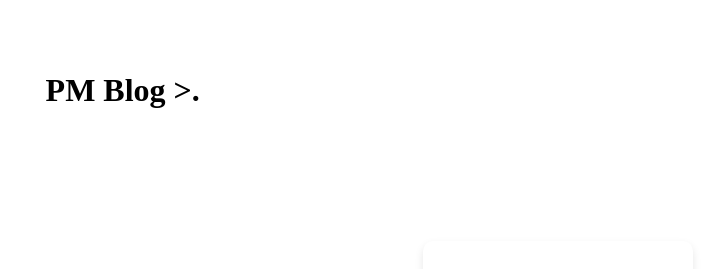
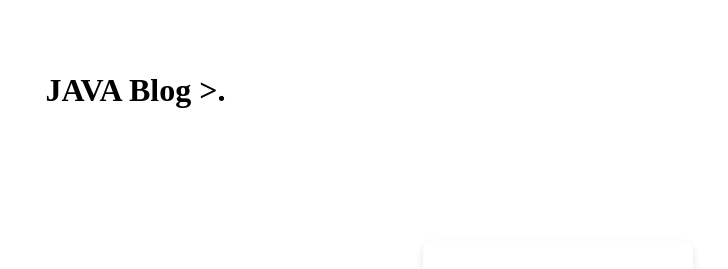
Before and after one commit to unciafidelis/Java-Blog, a Jekyll site: the page built from index.html, in a window 1280 px wide. Shown: the top 269 px of the page, without its empty margins (0-728 px from the left). Built offline with Jekyll 4.4.1, drawn with Linux system fonts in a browser that asks for light colours; some web fonts are replaced.

Commit message:
Update index.html

```diff
--- a/index.html
+++ b/index.html
@@ -1,8 +1,8 @@
 ---
 layout: default
-title: "PM Blog"
+title: "JAVA Blog"
 ---
-<h1>PM Blog >.</h1>
+<h1>JAVA Blog >.</h1>
 <div class="container">
     <div class="post-container">
         {% for post in site.posts %}
```
